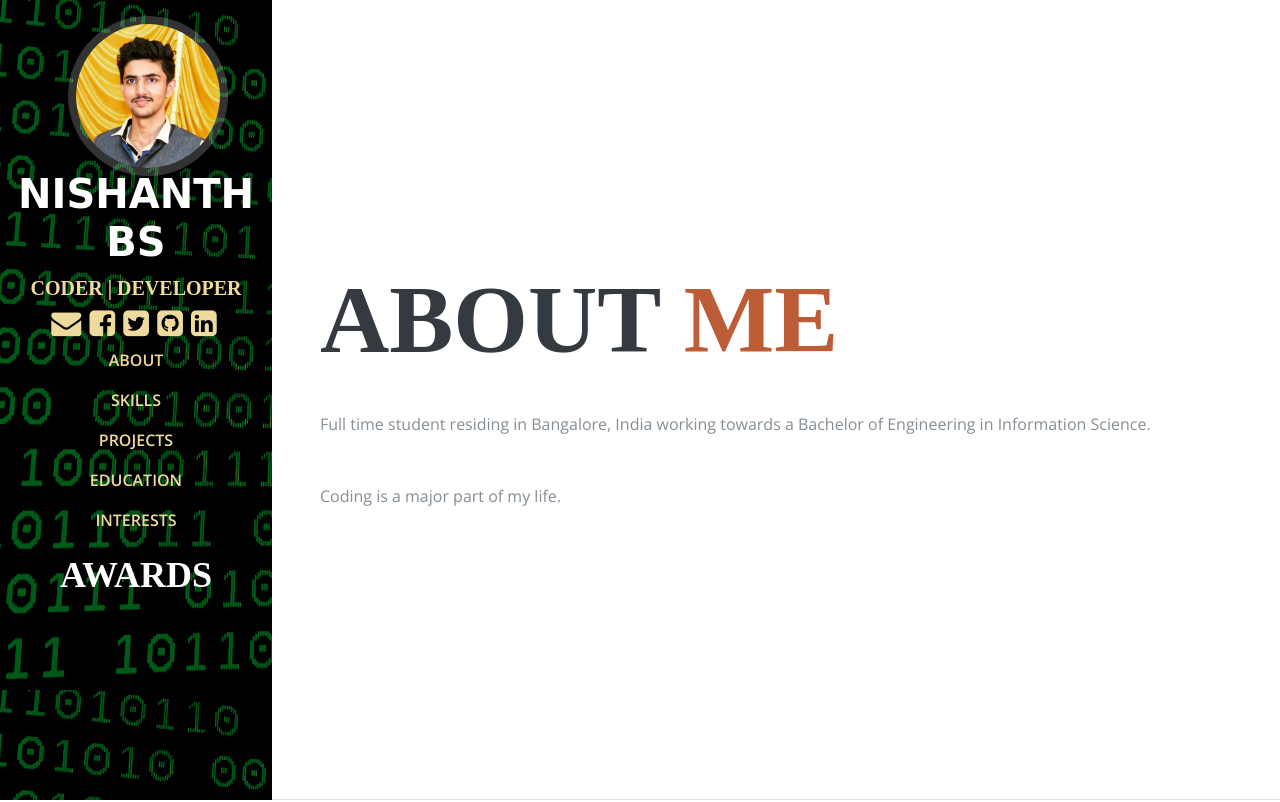
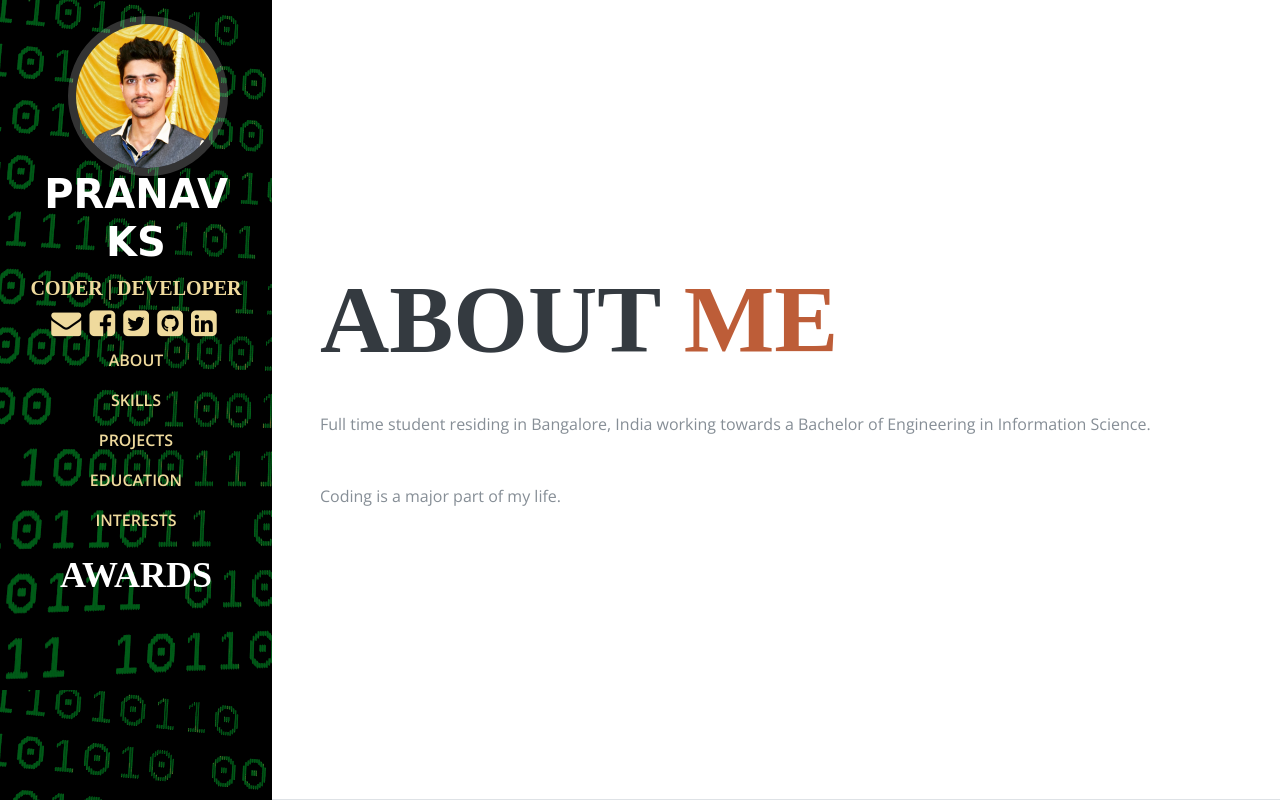
Before and after one commit to yes-i-am-mr-robot/yes-i-am-mr-robot, a plain HTML site: page index.html in a window 1280 px wide. Shown: the top 802 px of the page. Drawn offline with nearby package versions, Linux system fonts and the light colour scheme; a web font is replaced by a local one.

Commit message:
Update index.html

```diff
--- a/index.html
+++ b/index.html
@@ -50,7 +50,7 @@
 
         <div class="person-content">
           <center>
-          <h6 class="person-name"><strong>NISHANTH BS</strong></h6>
+          <h6 class="person-name"><strong>PRANAV KS</strong></h6>
           <h2 class="person-about">Coder | Developer </h2>
         </center>
         </div>
```
